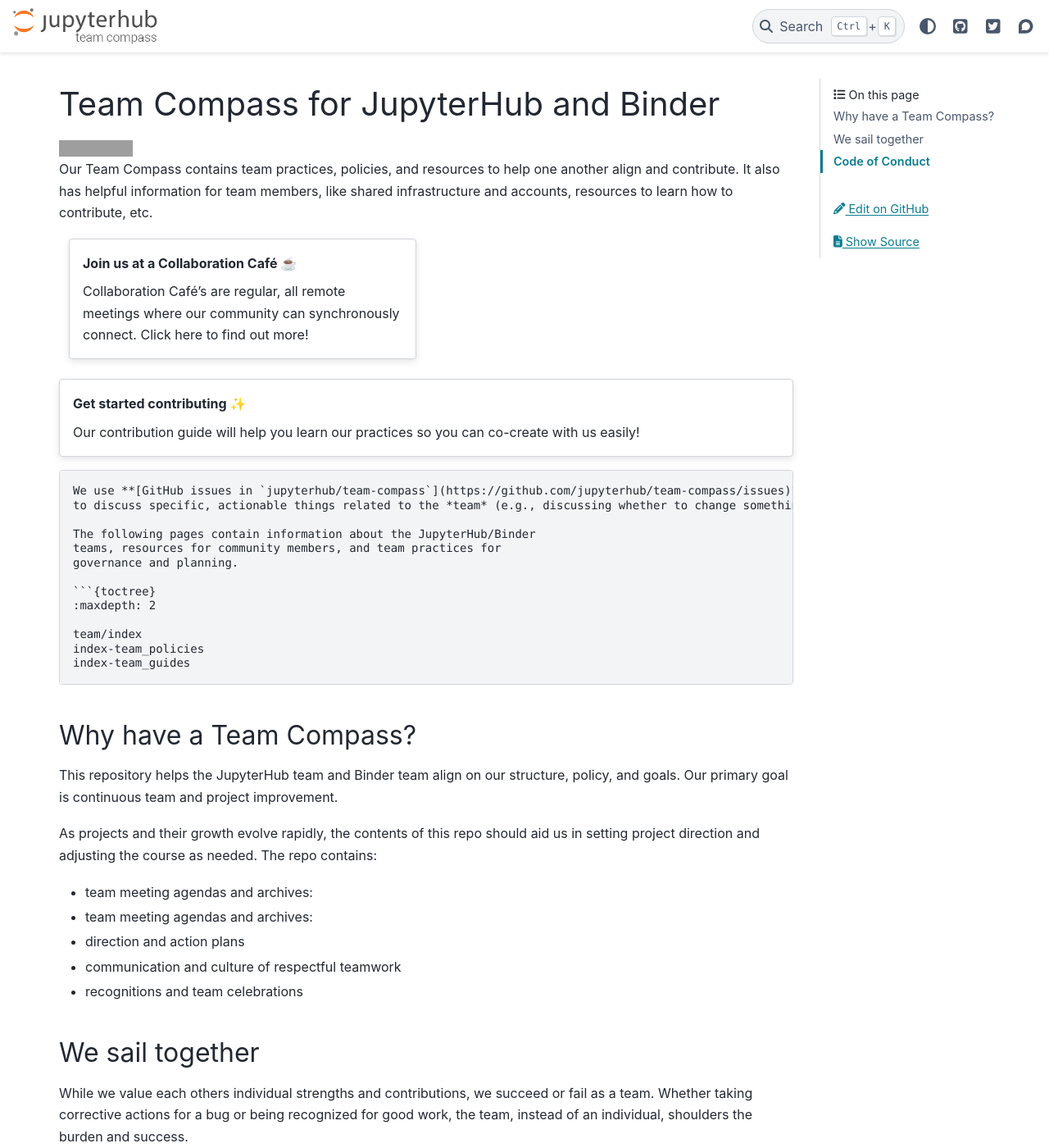
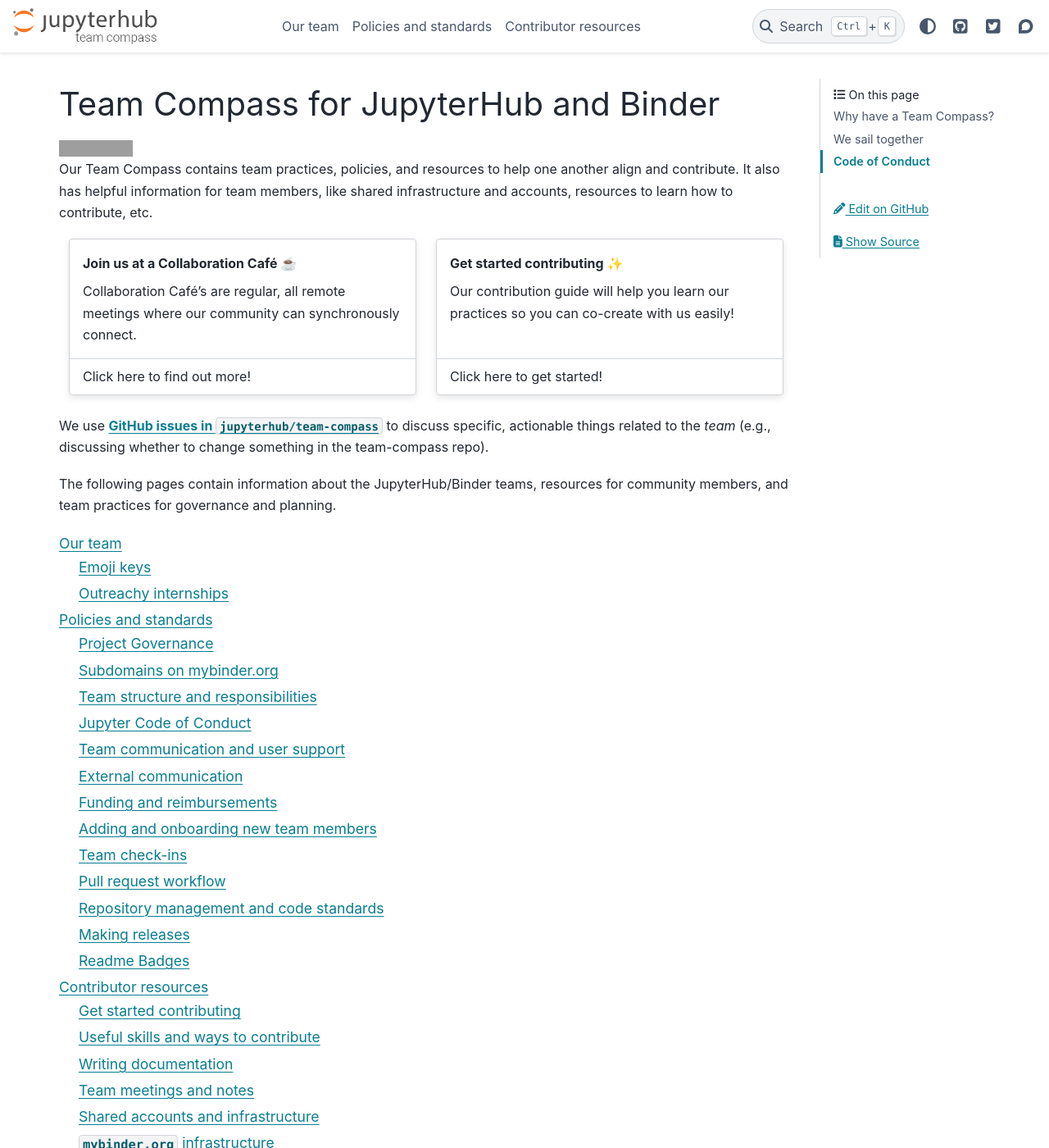
Before and after one commit to jupyterhub/team-compass, a Sphinx documentation site: the page built from docs/index.md, in a window 1280 px wide and 1400 px high. Shown: the whole window at 82% size. Built offline with Sphinx 7.4.7 and the PyData theme 0.15.4, drawn with Linux system fonts in a browser that asks for light colours; the version number could not be read and is left out; some of the changed text lies outside the part shown; grey boxes are pictures that could not be loaded.

Commit message:
still fixing layout

`````diff
--- a/docs/index.md
+++ b/docs/index.md
@@ -8,20 +8,27 @@
 Our Team Compass contains team practices, policies, and resources to help one another align and contribute.
 It also has helpful information for team members, like shared infrastructure and accounts, resources to learn how to contribute, etc.
 
-```{grid} 2
+````{grid} 2
 ```{grid-item-card} Join us at a Collaboration Café ☕
 :link: meetings/collab-cafe
 :link-type: doc
 
 Collaboration Café's are regular, all remote meetings where our community can synchronously connect.
++++
 Click here to find out more!
 ```
+
 ```{grid-item-card} Get started contributing ✨
 :link: contribute/guide
 :link-type: doc
+
 Our contribution guide will help you learn our practices so you can co-create with us easily!
++++
+Click here to get started!
 ```
-```
+
+````
+
 We use **[GitHub issues in `jupyterhub/team-compass`](https://github.com/jupyterhub/team-compass/issues)**
 to discuss specific, actionable things related to the *team* (e.g., discussing whether to change something in the team-compass repo).
 
`````
